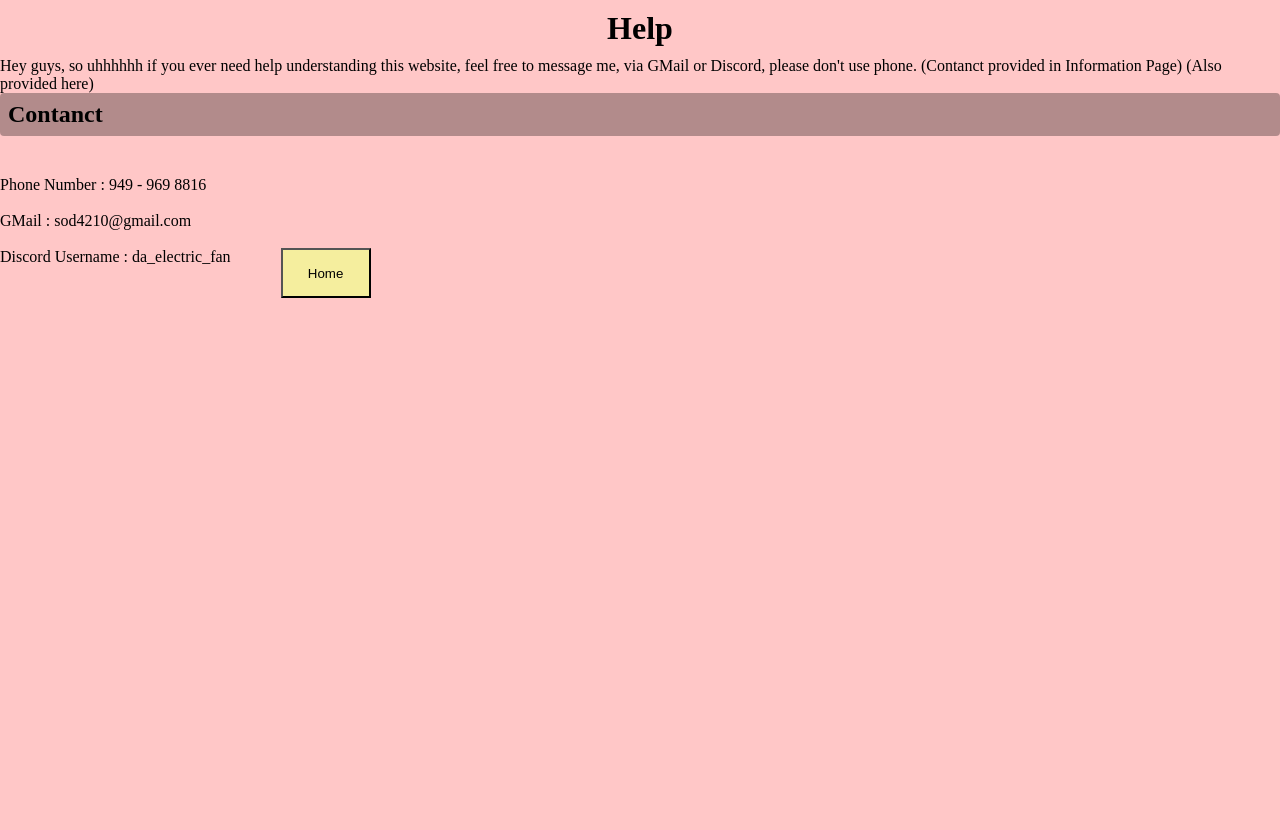
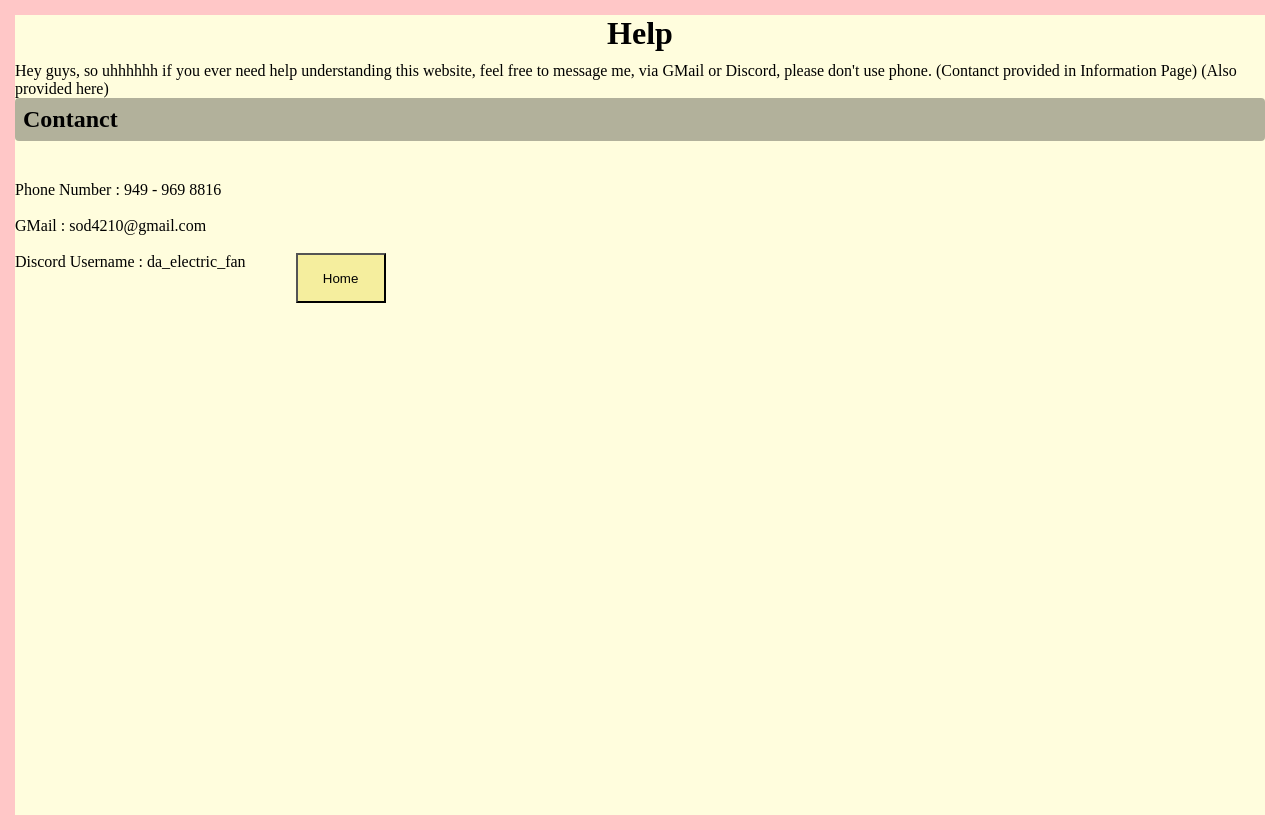
Before and after one commit to Hello-There-Ethan/Hello-There-Ethan, a website built with Vite: page help.html in a window 1280 px wide. Before the commit the page ends 800 px from the top, so only its background shows below. Built offline with nearby package versions, Linux system fonts and the light colour scheme.

Commit message:
last last
div for the color

```diff
--- a/help.html
+++ b/help.html
@@ -9,6 +9,7 @@
   <title>Help</title>
 </head>
 <body>
+  <div class="secondb">
   <h1>Help</h1>
   <p>
     Hey guys, so uhhhhhh if you ever need help understanding this website, feel free to message me, via GMail or Discord, please don't use phone. (Contanct provided in Information Page) (Also provided here)
@@ -23,7 +24,8 @@
     <br>
     <li>Discord Username : da_electric_fan</li>
   </ul>
+  <button id="signupb"><a href="index.html">Home</a></button>
+  </div>
    <script src="script.js"></script>
-   <button id="signupb"><a href="index.html">Home</a></button>
 </body>
 </html>
--- a/style.css
+++ b/style.css
@@ -12,7 +12,7 @@ body {
   background-size: cover;
 
 }
-#secondb{
+.secondb{
   min-height: 100vh;
   margin: 15px 15px;
   background-color: #fffddd;
```
Also changed, not shown: game.html (+2 -1 lines), index.html (+1 -1 lines), info.html (+2 -1 lines), login.html (+2 -1 lines), signup.html (+2 -1 lines).
